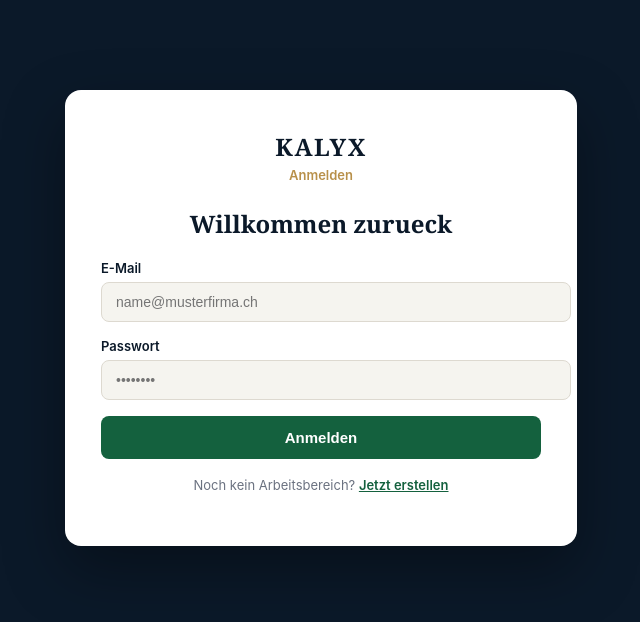
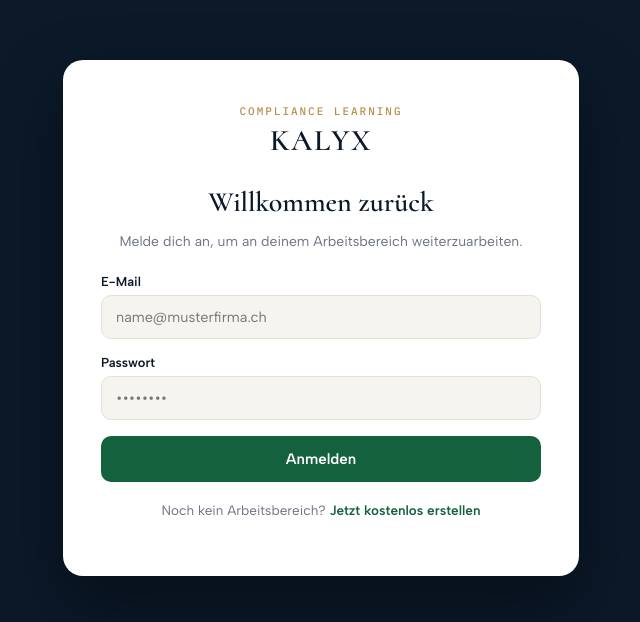
Before and after one commit to Kalyxag/kalyx-app, a Next.js app: page /anmelden in a window 1280 px wide. Shown: the part 106-728 px from the top of the page, without its empty margins (319-959 px from the left). Built offline with nearby package versions, Linux system fonts and the light colour scheme; no server answers.

Commit message:
anmelden CI CD _ Update page.tsx
app/anmelden/page.tsx       ← ERSETZT (CI angeglichen)

```diff
--- a/app/anmelden/page.tsx
+++ b/app/anmelden/page.tsx
@@ -1,16 +1,37 @@
-// Ziel-Pfad im Repo: app/anmelden/page.tsx
-//
-// Login-Seite. Meldet ueber Supabase an und leitet danach zu /onboarding.
+// Ziel-Pfad im Repo: app/anmelden/page.tsx  (ERSETZT die bisherige Datei)
 'use client'
 
-import { useState } from 'react'
+import { useEffect, useState } from 'react'
 import { useRouter } from 'next/navigation'
 import { supabase } from '@/lib/supabase/client'
 
-const GREEN = '#14613E'
-const NAVY = '#0B1929'
-const GOLD = '#B8904A'
-const GRAY = '#6B7280'
+const CREAM = '#F5F4EF', NAVY = '#0B1929', GREEN = '#14613E', GOLD = '#B8904A', LINE = '#E4E0D8', GRAY = '#6B7280'
+const FH = "'Cormorant', Georgia, serif"
+const FB = "'Albert Sans', system-ui, -apple-system, sans-serif"
+const FM = "'IBM Plex Mono', ui-monospace, monospace"
+
+function injectCI() {
+  if (typeof document === 'undefined') return
+  if (!document.getElementById('kalyx-fonts')) {
+    const l = document.createElement('link'); l.id = 'kalyx-fonts'; l.rel = 'stylesheet'
+    l.href = 'https://fonts.googleapis.com/css2?family=Cormorant:wght@500;600;700&family=Albert+Sans:wght@400;500;600;700&family=IBM+Plex+Mono:wght@500&display=swap'
+    document.head.appendChild(l)
+  }
+  if (!document.getElementById('kalyx-ui')) {
+    const s = document.createElement('style'); s.id = 'kalyx-ui'
+    s.textContent = `
+      .kx-input{transition:border-color .15s ease, box-shadow .15s ease}
+      .kx-input:focus{border-color:${GREEN}; box-shadow:0 0 0 3px rgba(20,97,62,.12); outline:none}
+      .kx-btn{transition:transform .12s ease, box-shadow .15s ease, opacity .12s ease}
+      .kx-btn:hover{transform:translateY(-1px); box-shadow:0 10px 24px rgba(20,97,62,.28)}
+      .kx-link{transition:opacity .12s ease}
+      .kx-link:hover{opacity:.7}
+      .kx-card{animation:kxfade .4s ease both}
+      @keyframes kxfade{from{opacity:0;transform:translateY(10px)}to{opacity:1;transform:none}}
+    `
+    document.head.appendChild(s)
+  }
+}
 
 export default function AnmeldenPage() {
   const router = useRouter()
@@ -19,46 +40,42 @@
   const [loading, setLoading] = useState(false)
   const [error, setError] = useState('')
 
+  useEffect(() => { injectCI() }, [])
+
   async function submit(e: React.FormEvent) {
-    e.preventDefault()
-    setError('')
-    setLoading(true)
+    e.preventDefault(); setError(''); setLoading(true)
     const { error } = await supabase.auth.signInWithPassword({ email: email.trim().toLowerCase(), password })
     setLoading(false)
-    if (error) {
-      setError('Anmeldung fehlgeschlagen. Bitte E-Mail und Passwort pruefen.')
-      return
-    }
+    if (error) { setError('Anmeldung fehlgeschlagen. Bitte prüfe E-Mail und Passwort.'); return }
     router.push('/onboarding')
   }
 
-  const wrap: React.CSSProperties = { minHeight: '100vh', display: 'flex', alignItems: 'center', justifyContent: 'center', background: NAVY, padding: 24, fontFamily: '-apple-system, system-ui, sans-serif' }
-  const card: React.CSSProperties = { width: '100%', maxWidth: 440, background: '#fff', borderRadius: 16, padding: '40px 36px', boxShadow: '0 24px 60px rgba(0,0,0,.35)' }
+  const wrap: React.CSSProperties = { minHeight: '100vh', display: 'flex', alignItems: 'center', justifyContent: 'center', background: NAVY, padding: 24, fontFamily: FB }
+  const card: React.CSSProperties = { width: '100%', maxWidth: 440, background: '#fff', borderRadius: 20, padding: '44px 38px', boxShadow: '0 30px 70px rgba(0,0,0,.4)' }
   const label: React.CSSProperties = { display: 'block', fontSize: 13, fontWeight: 600, color: NAVY, marginBottom: 6 }
-  const input: React.CSSProperties = { width: '100%', fontSize: 14, color: '#111', background: '#F5F4EF', border: '1.5px solid #DDD9D0', borderRadius: 8, padding: '11px 14px', marginBottom: 16, outline: 'none' }
-  const btn: React.CSSProperties = { width: '100%', fontSize: 15, fontWeight: 600, color: '#fff', background: GREEN, border: 'none', borderRadius: 8, padding: '13px 18px', cursor: 'pointer', opacity: loading ? 0.7 : 1 }
+  const input: React.CSSProperties = { width: '100%', fontFamily: FB, fontSize: 14.5, color: NAVY, background: CREAM, border: `1.5px solid ${LINE}`, borderRadius: 10, padding: '12px 14px', marginBottom: 16, outline: 'none', boxSizing: 'border-box' }
+  const btn: React.CSSProperties = { width: '100%', fontFamily: FB, fontSize: 15, fontWeight: 600, color: '#fff', background: GREEN, border: 'none', borderRadius: 10, padding: '14px 18px', cursor: 'pointer', opacity: loading ? 0.7 : 1 }
 
   return (
     <div style={wrap}>
-      <form style={card} onSubmit={submit}>
-        <div style={{ textAlign: 'center', marginBottom: 24 }}>
-          <div style={{ fontFamily: 'Georgia, serif', fontSize: 24, fontWeight: 600, color: NAVY, letterSpacing: '.06em' }}>KALYX</div>
-          <p style={{ fontSize: 13, color: GOLD, fontWeight: 600, marginTop: 4 }}>Anmelden</p>
+      <form className="kx-card" style={card} onSubmit={submit}>
+        <div style={{ textAlign: 'center', marginBottom: 26 }}>
+          <div style={{ fontFamily: FM, fontSize: 11, letterSpacing: '.18em', textTransform: 'uppercase', color: GOLD, marginBottom: 4 }}>Compliance Learning</div>
+          <div style={{ fontFamily: FH, fontSize: 30, fontWeight: 600, color: NAVY, letterSpacing: '.05em' }}>KALYX</div>
         </div>
-        <h1 style={{ fontFamily: 'Georgia, serif', fontSize: 24, color: NAVY, marginBottom: 20, textAlign: 'center' }}>Willkommen zurueck</h1>
+        <h1 style={{ fontFamily: FH, fontSize: 28, fontWeight: 600, color: NAVY, marginBottom: 6, textAlign: 'center' }}>Willkommen zurück</h1>
+        <p style={{ fontSize: 14, color: GRAY, textAlign: 'center', marginBottom: 24 }}>Melde dich an, um an deinem Arbeitsbereich weiterzuarbeiten.</p>
 
         <label style={label}>E-Mail</label>
-        <input style={input} type="email" value={email} onChange={e => setEmail(e.target.value)} placeholder="name@musterfirma.ch" autoComplete="email" />
+        <input className="kx-input" style={input} type="email" value={email} onChange={e => setEmail(e.target.value)} placeholder="name@musterfirma.ch" autoComplete="email" />
+        <label style={label}>Passwort</label>
+        <input className="kx-input" style={input} type="password" value={password} onChange={e => setPassword(e.target.value)} placeholder="••••••••" autoComplete="current-password" />
 
-        <label style={label}>Passwort</label>
-        <input style={input} type="password" value={password} onChange={e => setPassword(e.target.value)} placeholder="••••••••" autoComplete="current-password" />
+        {error && <p style={{ color: '#C0392B', fontSize: 13.5, marginBottom: 14 }}>{error}</p>}
+        <button type="submit" className="kx-btn" style={btn} disabled={loading}>{loading ? 'Anmeldung läuft …' : 'Anmelden'}</button>
 
-        {error && <p style={{ color: '#C0392B', fontSize: 13, marginBottom: 14 }}>{error}</p>}
-
-        <button type="submit" style={btn} disabled={loading}>{loading ? 'Anmeldung laeuft …' : 'Anmelden'}</button>
-
-        <p style={{ textAlign: 'center', fontSize: 13, color: GRAY, marginTop: 18 }}>
-          Noch kein Arbeitsbereich? <a href="/registrieren" style={{ color: GREEN, fontWeight: 600 }}>Jetzt erstellen</a>
+        <p style={{ textAlign: 'center', fontSize: 13.5, color: GRAY, marginTop: 20 }}>
+          Noch kein Arbeitsbereich? <a href="/registrieren" className="kx-link" style={{ color: GREEN, fontWeight: 600, textDecoration: 'none' }}>Jetzt kostenlos erstellen</a>
         </p>
       </form>
     </div>
```
